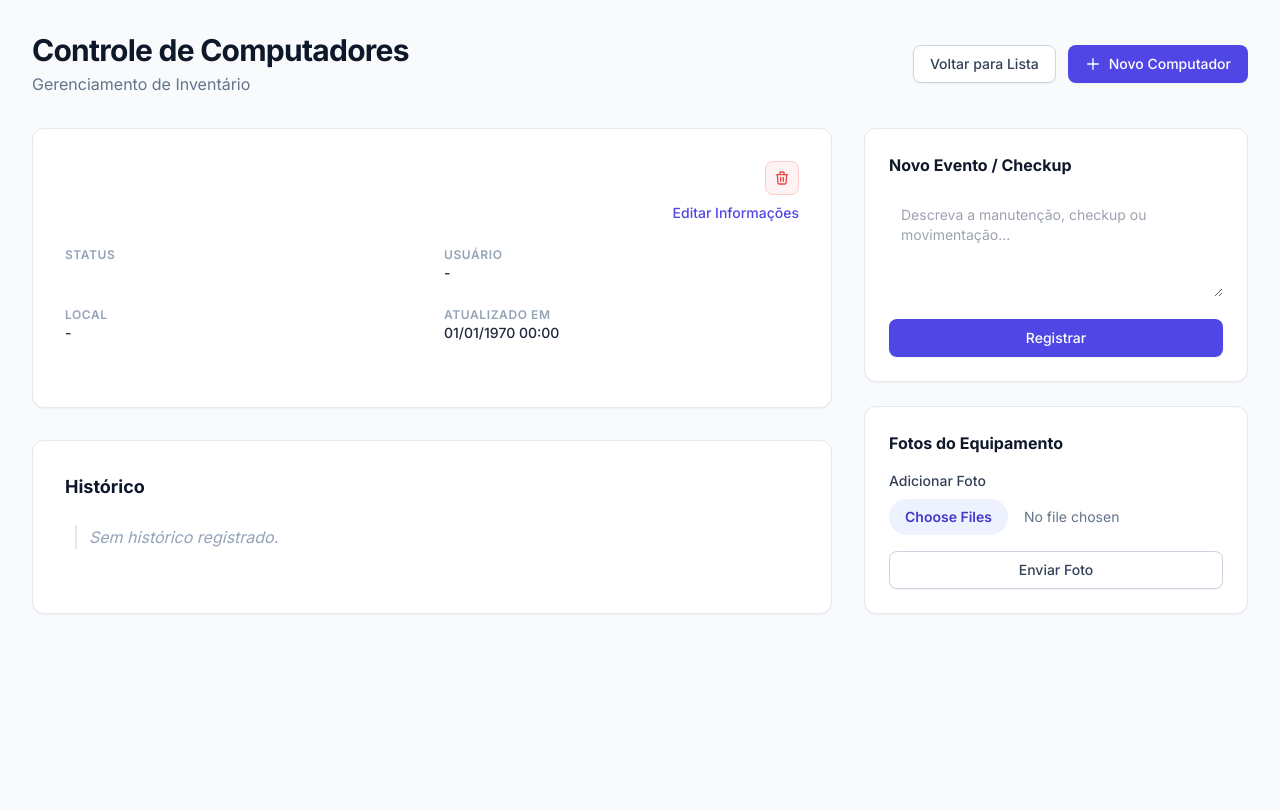
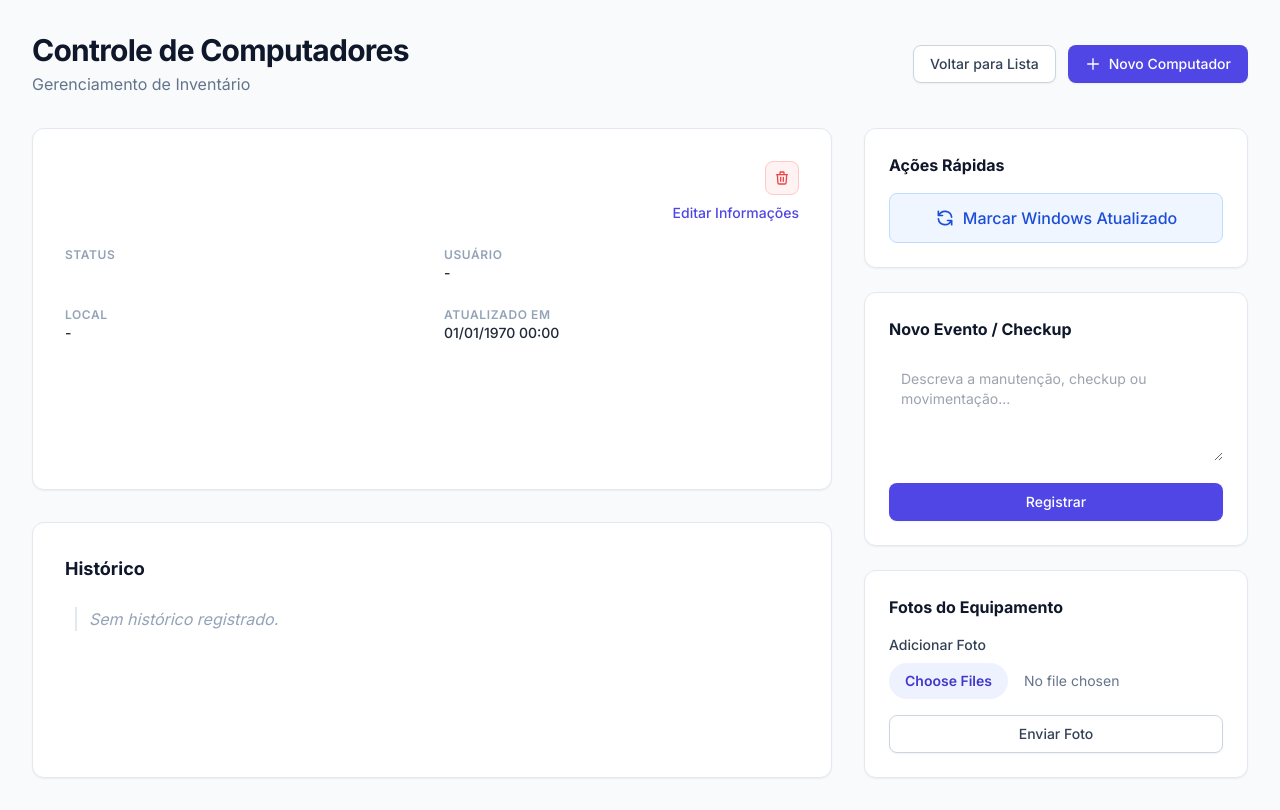
Before and after one commit to gvntrck/ativos-ti-laravel, a PHP site: template templates/view-details.php in a window 1280 px wide. Before the commit the page ends 614 px from the top, so only its background shows below. Run offline with PHP 8.4, Linux system fonts and the light colour scheme; the template is opened without the code that fills it, so the values that code supplies are empty; some libraries are stand-ins or nearby versions.

Commit message:
açoes rapidas

```diff
--- a/src/ComputerControlSystem.php
+++ b/src/ComputerControlSystem.php
@@ -235,6 +235,12 @@ class ComputerControlSystem
             $this->log_history($id, 'restore', 'Restaurado da lixeira', $current_user_id);
             $this->redirect('?view=details&id=' . $id . '&message=restored');
         }
+
+        if ($_POST['ccs_action'] === 'quick_windows_update') {
+            $id = intval($_POST['computer_id']);
+            $this->log_history($id, 'maintenance', 'Windows e Drivers Atualizados', $current_user_id);
+            $this->redirect('?view=details&id=' . $id . '&message=windows_updated');
+        }
     }
 
     private function handle_file_uploads($files)
--- a/templates/view-details.php
+++ b/templates/view-details.php
@@ -73,7 +73,26 @@
 
     <!-- Sidebar (Position: 2nd on Mobile, Right-Column on Desktop) -->
     <div class="lg:col-start-3 lg:row-start-1 lg:row-span-2">
-        <div class="bg-white p-6 rounded-xl shadow-sm border border-slate-200 lg:sticky lg:top-8">
+        <!-- Quick Actions Card -->
+        <div class="bg-white p-6 rounded-xl shadow-sm border border-slate-200 mb-6 lg:sticky lg:top-8 z-10">
+            <h3 class="font-bold text-slate-900 mb-4">Ações Rápidas</h3>
+            <form method="post" action="?">
+                <?php wp_nonce_field('ccs_action_nonce'); ?>
+                <input type="hidden" name="ccs_action" value="quick_windows_update">
+                <input type="hidden" name="computer_id" value="<?php echo $pc->id; ?>">
+                <button type="submit"
+                    class="w-full flex items-center justify-center gap-2 bg-blue-50 text-blue-700 hover:bg-blue-100 border border-blue-200 p-3 rounded-lg transition-colors font-medium">
+                    <svg class="w-5 h-5" fill="none" stroke="currentColor" viewBox="0 0 24 24">
+                        <path stroke-linecap="round" stroke-linejoin="round" stroke-width="2"
+                            d="M4 4v5h.582m15.356 2A8.001 8.001 0 004.582 9m0 0H9m11 11v-5h-.581m0 0a8.003 8.003 0 01-15.357-2m15.357 2H15">
+                        </path>
+                    </svg>
+                    Marcar Windows Atualizado
+                </button>
+            </form>
+        </div>
+
+        <div class="bg-white p-6 rounded-xl shadow-sm border border-slate-200 lg:sticky lg:top-48">
             <h3 class="font-bold text-slate-900 mb-4">Novo Evento / Checkup</h3>
             <form method="post" action="?">
                 <?php wp_nonce_field('ccs_action_nonce'); ?>
```
